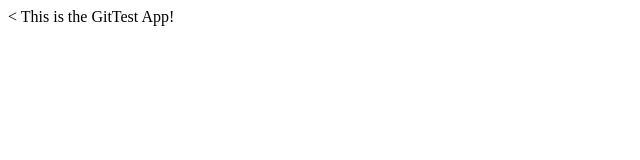
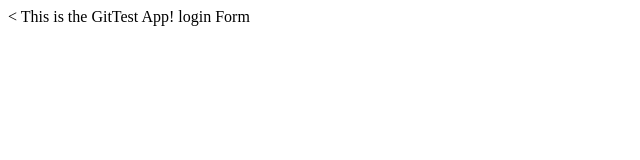
Before and after one commit to jurgenrgh/gittest, a plain HTML site: page index.html in a window 1280 px wide. Shown: the full height of the page, 0-640 px from the left. Drawn offline with Linux system fonts and the light colour scheme.

Commit message:
login-form

```diff
--- a/index.html
+++ b/index.html
@@ -4,5 +4,6 @@
   </head>
   <body>
     This is the GitTest App!
+    login Form
   </body>
 </html>
```
Also changed, not shown: login.html (added, +1 -0 lines).
